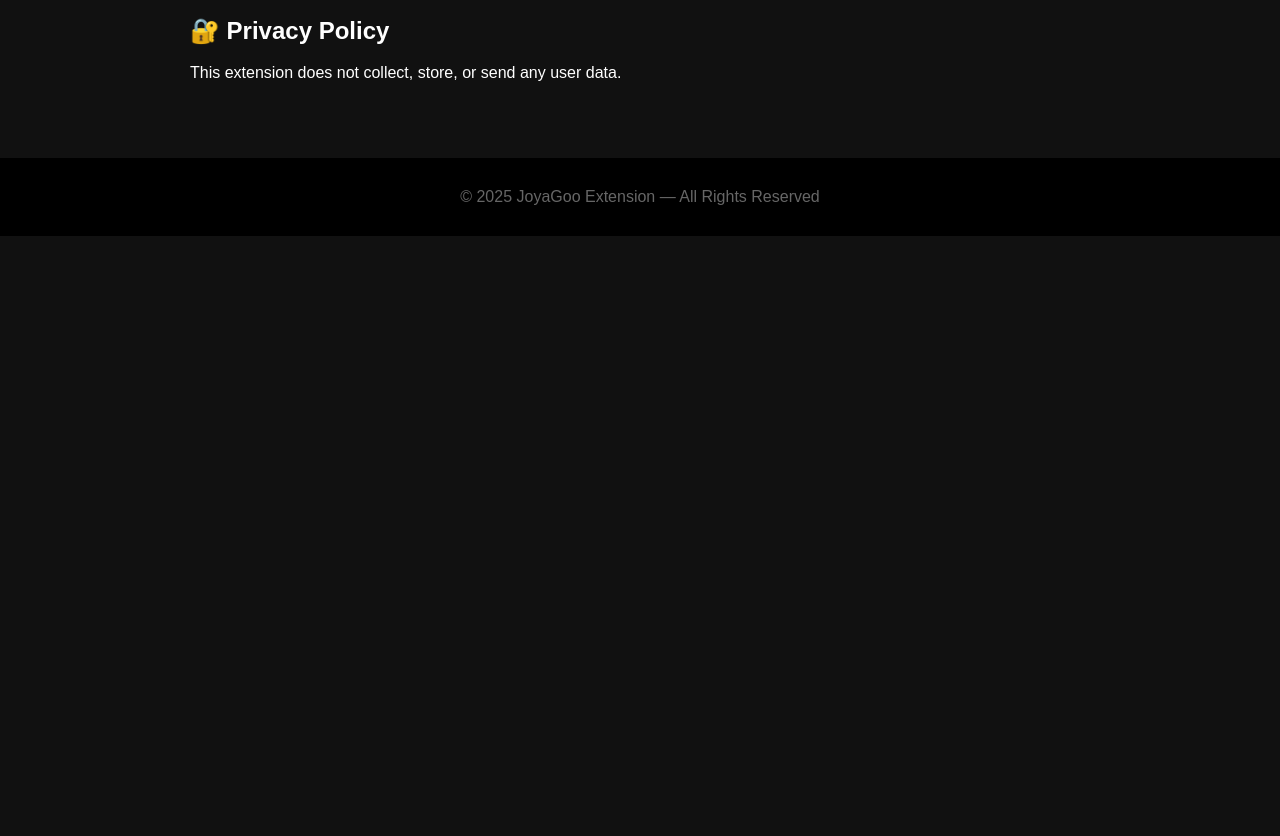
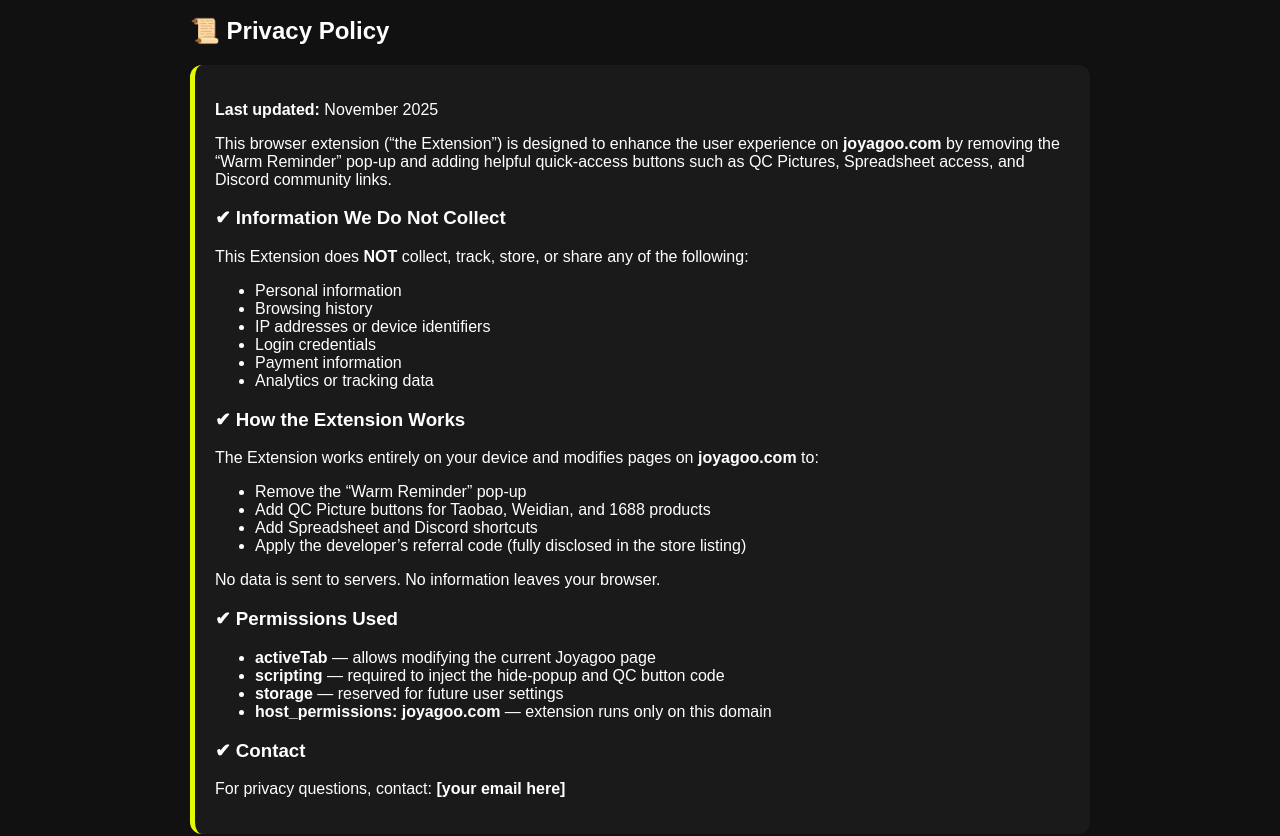
Before and after one commit to timi7-netizen/joyagoo-popup-remover, a plain HTML site: page index.html in a window 1280 px wide. Shown: the part 809-1645 px from the top of the page. Before the commit the page ends 1045 px from the top, so only its background shows below. Drawn offline with Linux system fonts and the light colour scheme.

Commit message:
Update index.html

```diff
--- a/index.html
+++ b/index.html
@@ -42,8 +42,52 @@
         <p>Quick Spreadsheet button and Discord community link.</p>
     </div>
 
-    <h2>🔐 Privacy Policy</h2>
-    <p>This extension does not collect, store, or send any user data.</p>
+    <h2 id="privacy">📜 Privacy Policy</h2>
+    <div class="feature-box">
+        <p><strong>Last updated:</strong> November 2025</p>
+
+        <p>
+            This browser extension (“the Extension”) is designed to enhance the user experience on
+            <strong>joyagoo.com</strong> by removing the “Warm Reminder” pop-up and adding helpful quick-access
+            buttons such as QC Pictures, Spreadsheet access, and Discord community links.
+        </p>
+
+        <h3>✔ Information We Do Not Collect</h3>
+        <p>This Extension does <strong>NOT</strong> collect, track, store, or share any of the following:</p>
+        <ul>
+            <li>Personal information</li>
+            <li>Browsing history</li>
+            <li>IP addresses or device identifiers</li>
+            <li>Login credentials</li>
+            <li>Payment information</li>
+            <li>Analytics or tracking data</li>
+        </ul>
+
+        <h3>✔ How the Extension Works</h3>
+        <p>The Extension works entirely on your device and modifies pages on <strong>joyagoo.com</strong> to:</p>
+        <ul>
+            <li>Remove the “Warm Reminder” pop-up</li>
+            <li>Add QC Picture buttons for Taobao, Weidian, and 1688 products</li>
+            <li>Add Spreadsheet and Discord shortcuts</li>
+            <li>Apply the developer’s referral code (fully disclosed in the store listing)</li>
+        </ul>
+
+        <p>No data is sent to servers. No information leaves your browser.</p>
+
+        <h3>✔ Permissions Used</h3>
+        <ul>
+            <li><strong>activeTab</strong> — allows modifying the current Joyagoo page</li>
+            <li><strong>scripting</strong> — required to inject the hide-popup and QC button code</li>
+            <li><strong>storage</strong> — reserved for future user settings</li>
+            <li><strong>host_permissions: joyagoo.com</strong> — extension runs only on this domain</li>
+        </ul>
+
+        <h3>✔ Contact</h3>
+        <p>
+            For privacy questions, contact:
+            <strong>[your email here]</strong>
+        </p>
+    </div>
 
 </div>
 
```
